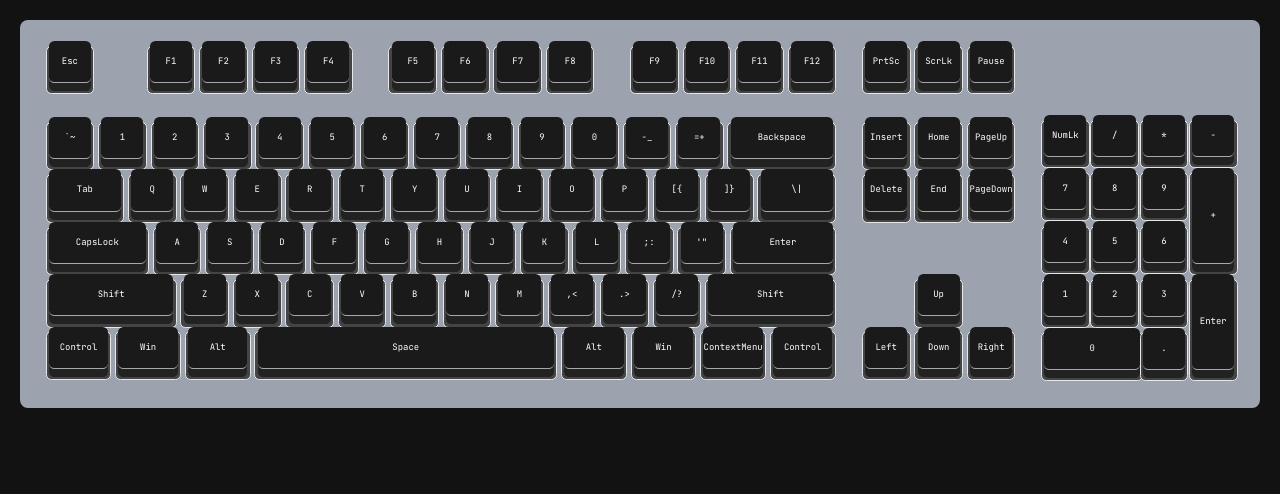
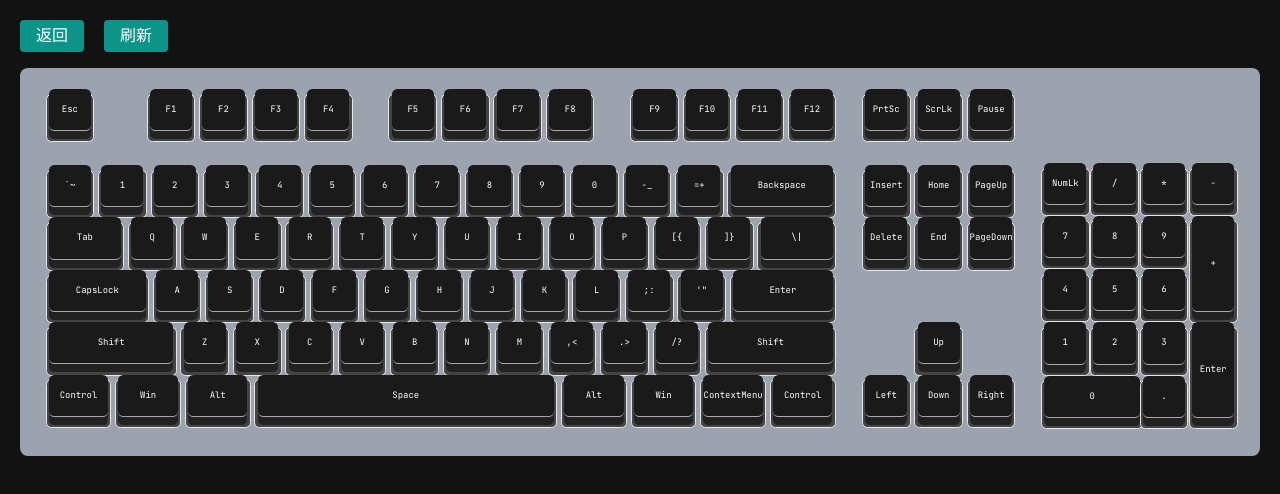
Before and after one commit to wangyjhh/TypingFree, a Vue app: page /Keyboard in a window 1280 px wide. Shown: the top 494 px of the page. Built offline with nearby package versions, Linux system fonts and the light colour scheme.

Commit message:
🐳 chore: commit

```diff
--- a/src/views/Home.vue
+++ b/src/views/Home.vue
@@ -1,15 +1,13 @@
 <template>
     <div w="100%" h="100%" p-20px flex flex-col justify-center flex-items-center>
-        <div position-absolute top-5 left-5>
-            <button btn @click="router.push('/Keyboard')">键盘测试</button>
-        </div>
         <div w="60%" border-rd="10px" text-center font-size-60px m-b="100px" flex flex-items-baseline justify-center
             bg="#1b1b1b" p-50px>
             <div id="typing"></div>
         </div>
         <div>
             <button btn m-r-50px @click="defaultStart">开始练习</button>
-            <button btn @click="dialogDisplay = true">自定义练习</button>
+            <button btn m-r-50px @click="dialogDisplay = true">自定义练习</button>
+            <button btn @click="router.push('/Keyboard')">键盘测试</button>
         </div>
     </div>
     <WFiling position-absolute left="50%" bottom="1rem" centerX></WFiling>
--- a/src/views/Keyboard.vue
+++ b/src/views/Keyboard.vue
@@ -3,6 +3,10 @@
         style="outline: none; position: fixed; font-size: 1px; left: 50%; top: -200px" @keyup.prevent="onKeyUp($event)"
         @keydown.prevent="onKeyDown($event)" @input="resetInputValue" />
     <div w="100%" h="100%" p-5 @click="inputFocus">
+        <div>
+            <button btn m-b m-r-20px @click="router.back()">返回</button>
+            <button btn @click="reset" m-r-20px>刷新</button>
+        </div>
         <div w="100%" font-size="0.7vw" bg-gray b-rd-2 keyboard-ratio grid grid-keyboard>
             <div p-1vw p-t-2vw p-l-2vw flex key-gap items-center>
                 <Key v-for="item in fzoneList" :key-state="item.keystate" :style="item.style">
@@ -43,8 +47,13 @@
 
 <script lang='ts' setup>
 import { ref, onMounted } from "vue"
+import router from '@/router/index'
 import Key from '@/components/Key.vue'
 import { getKeyIndex, KeyMap, fzone, windows, chars, dir, num } from '@/utils/keyHandle';
+
+const reset = () => {
+    location.reload()
+}
 
 const fakeInputRef = ref()
 
@@ -144,10 +153,7 @@ onMounted(() => {
 
 
 const onKeyDown = (e: KeyboardEvent) => {
-    console.log(e.key, e.keyCode)
     let key = getKeyIndex(e.keyCode)
-    console.log(key);
-
     if (key?.index === -1) return
     switch (key?.area) {
         case "fzone":
@@ -166,8 +172,6 @@ const onKeyDown = (e: KeyboardEvent) => {
             numList.value[key.index].keystate = true
             break;
     }
-    console.log(windowsList.value[2].keystate);
-
 }
 
 const onKeyUp = (e: KeyboardEvent) => {
@@ -190,8 +194,6 @@ const onKeyUp = (e: KeyboardEvent) => {
             numList.value[key.index].keystate = false
             break;
     }
-    console.log(windowsList.value[2].keystate);
-
 }
 
 const resetInputValue = () => {
```
